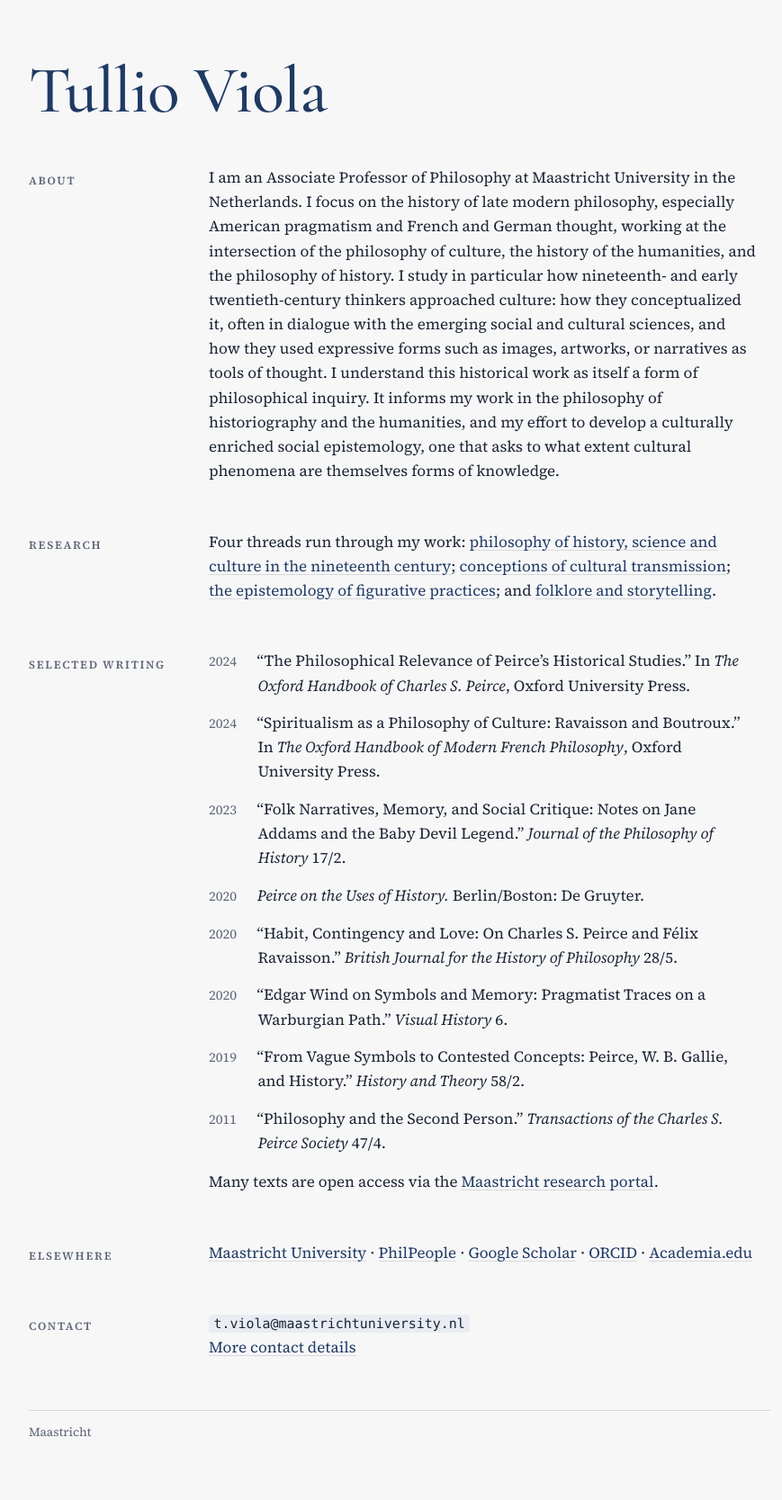
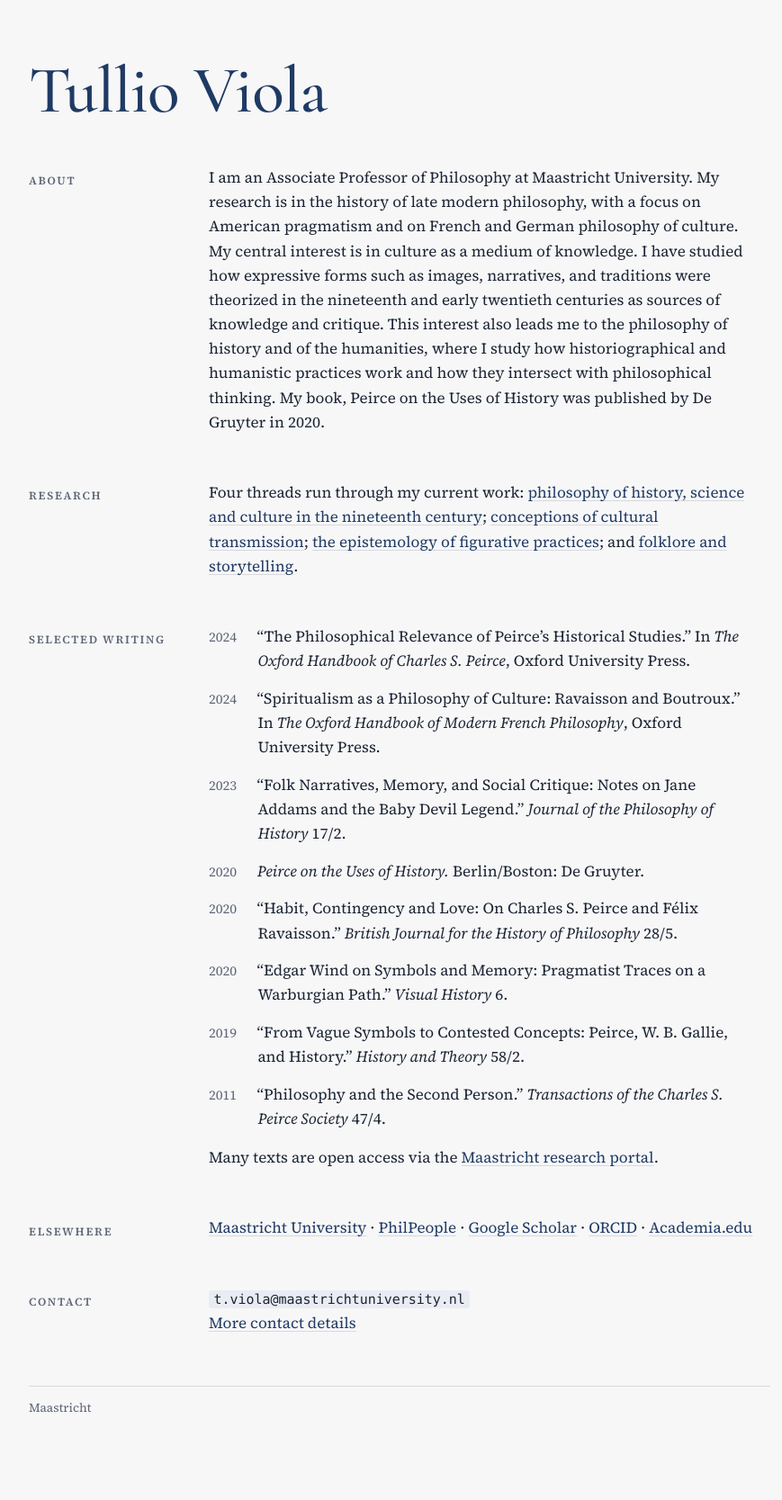
Before and after one commit to tullioviola-85/tullioviola-85.github.io, a Jekyll site: the page built from index.md, in a window 1280 px wide. Shown: the whole page at 90% size, without its empty margins (196-1065 px from the left). Built offline with Jekyll 4.4.1, drawn with Linux system fonts in a browser that asks for light colours; after the commit the page ends 1640 px from its top, so only the background shows below that.

Commit message:
Update index.md

```diff
--- a/index.md
+++ b/index.md
@@ -7,11 +7,11 @@ title: Tullio Viola
 
 ## About
 
-I am an Associate Professor of Philosophy at Maastricht University in the Netherlands. I focus on the history of late modern philosophy, especially American pragmatism and French and German thought, working at the intersection of the philosophy of culture, the history of the humanities, and the philosophy of history. I study in particular how nineteenth- and early twentieth-century thinkers approached culture: how they conceptualized it, often in dialogue with the emerging social and cultural sciences, and how they used expressive forms such as images, artworks, or narratives as tools of thought. I understand this historical work as itself a form of philosophical inquiry. It informs my work in the philosophy of historiography and the humanities, and my effort to develop a culturally enriched social epistemology, one that asks to what extent cultural phenomena are themselves forms of knowledge.
+I am an Associate Professor of Philosophy at Maastricht University. My research is in the history of late modern philosophy, with a focus on American pragmatism and on French and German philosophy of culture. My central interest is in culture as a medium of knowledge. I have studied how expressive forms such as images, narratives, and traditions were theorized in the nineteenth and early twentieth centuries as sources of knowledge and critique. This interest also leads me to the philosophy of history and of the humanities, where I study how historiographical and humanistic practices work and how they intersect with philosophical thinking. My book, Peirce on the Uses of History was published by De Gruyter in 2020.
 
 ## Research
 
-Four threads run through my work: [philosophy of history, science and culture in the nineteenth century](research#philosophy-of-history-science-and-culture-in-the-nineteenth-century); [conceptions of cultural transmission](research#conceptions-of-cultural-transmission-memory-heritage-habit); [the epistemology of figurative practices](research#the-epistemology-of-figurative-practices); and [folklore and storytelling](research#folklore-and-epistemologies-of-storytelling).
+Four threads run through my current work: [philosophy of history, science and culture in the nineteenth century](research#philosophy-of-history-science-and-culture-in-the-nineteenth-century); [conceptions of cultural transmission](research#conceptions-of-cultural-transmission-memory-heritage-habit); [the epistemology of figurative practices](research#the-epistemology-of-figurative-practices); and [folklore and storytelling](research#folklore-and-epistemologies-of-storytelling).
 
 ## Selected writing
 
```
